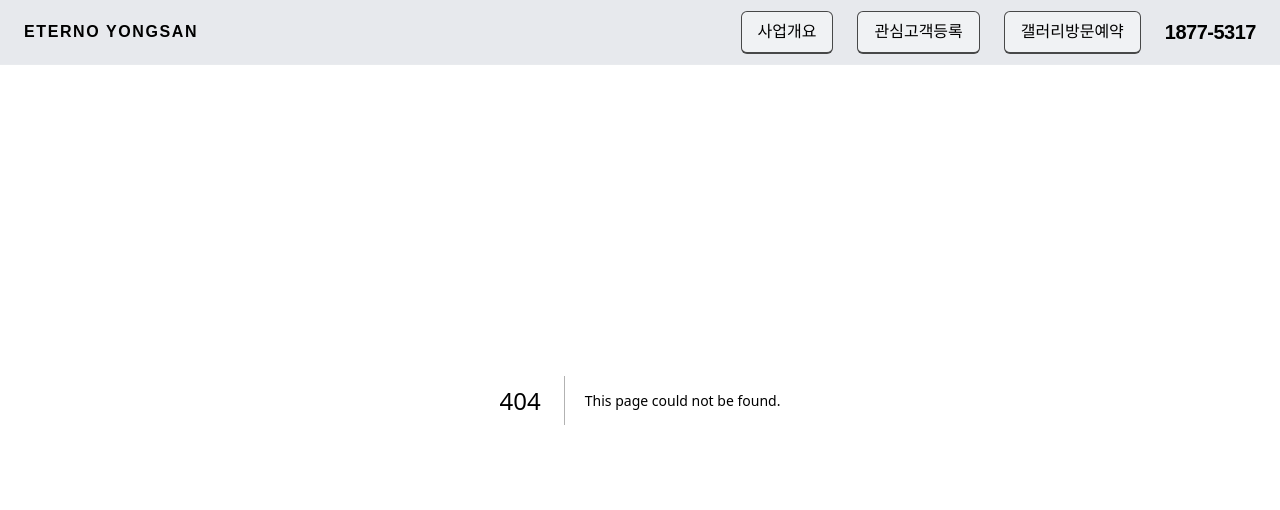
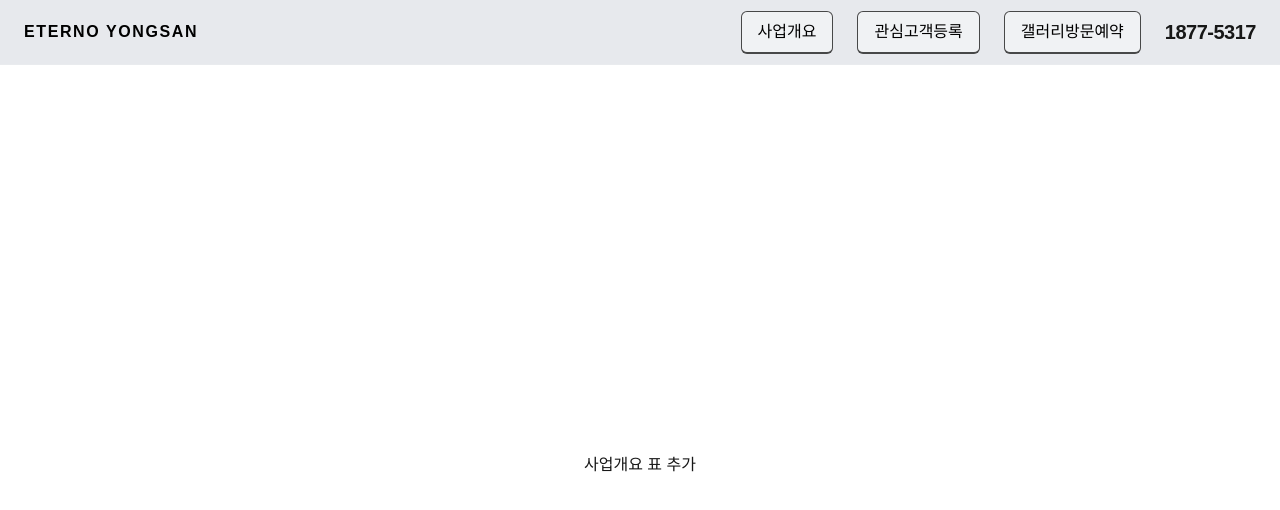
Before and after one commit to millwheel/eterno-yongsan, a Next.js app: page /about in a window 1280 px wide. Before the commit this address had no page. Shown: the top 510 px of the page. Built offline with nearby package versions, Linux system fonts and the light colour scheme.

Commit message:
feat: 사업개요 표 추가

```diff
--- /dev/null
+++ b/src/app/about/page.tsx
@@ -0,0 +1,9 @@
+export default function AboutPage() {
+    return (
+        <div className="flex items-center justify-center min-h-screen">
+            <div className="flex-col items-center justify-center">
+                <p>사업개요 표 추가</p>
+            </div>
+        </div>
+    );
+}
--- a/src/app/enroll/page.tsx
+++ b/src/app/enroll/page.tsx
@@ -18,7 +18,7 @@ export default function EnrollPage() {
                         <div>
                             <iframe
                                 src="https://docs.google.com/forms/d/e/1FAIpQLSfjhI2Gc7ojagpM8abF6yV4mFTh-iuJn5PVNIFpKc-t7ArBMg/viewform?embedded=true"
-                                className="w-full min-h-[1200px] border-0"  // ✅ 테두리/그림자/라운드 제거
+                                className="w-full min-h-[1200px] border-0"
                                 loading="lazy"
                             >
                                 로드 중…
--- a/src/components/gnb.tsx
+++ b/src/components/gnb.tsx
@@ -9,7 +9,7 @@ const navItems = [
 
 export default function GlobalNavigationBar() {
     return (
-        <header className="fixed inset-x-0 top-0 z-50">
+        <header className="sticky top-0 z-50">
             <div className="backdrop-blur-md border-b border-white/10 bg-gray-200/90">
                 <div className="mx-auto px-4 sm:px-6 h-16 flex items-center justify-between">
                     {/* Left Logo */}
```
